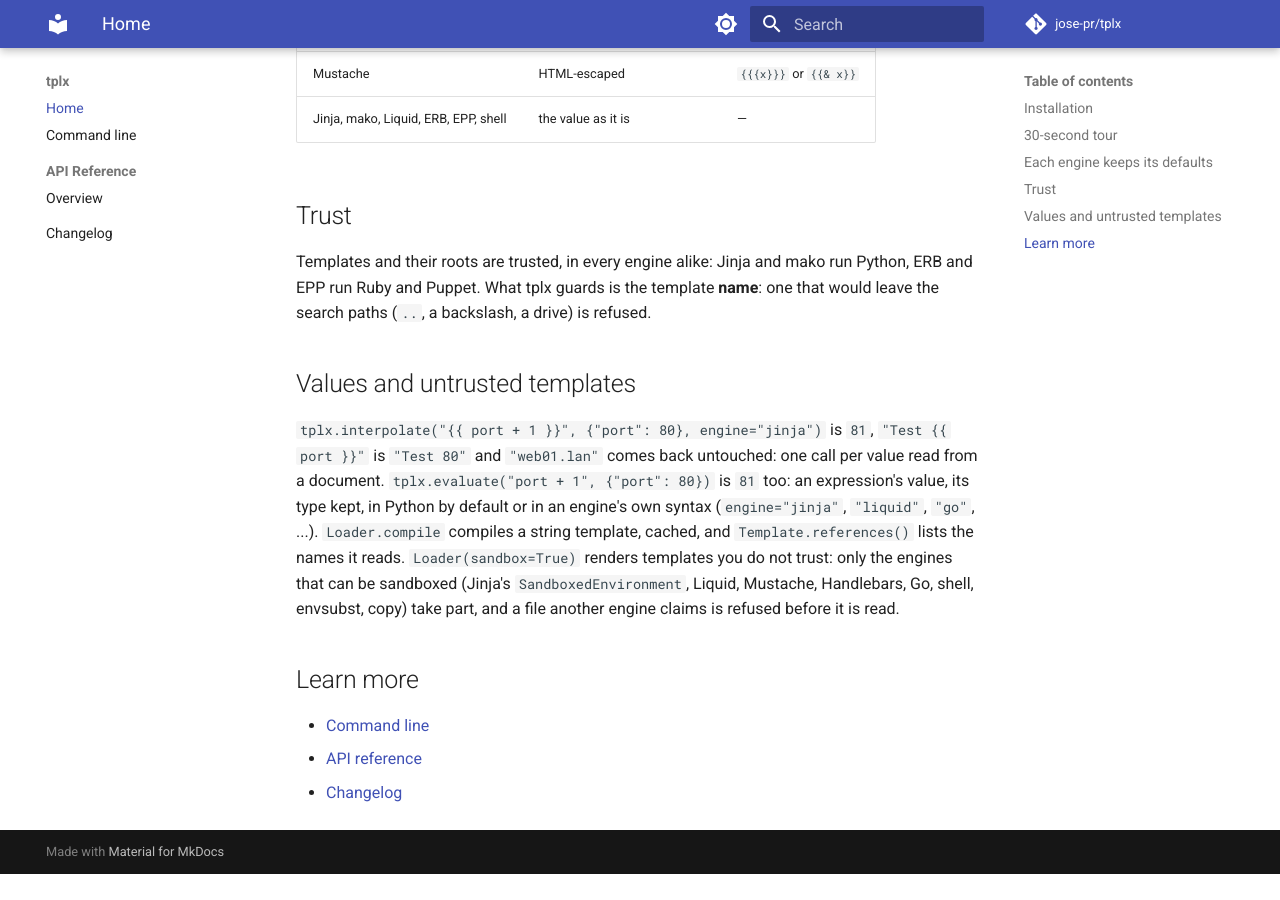
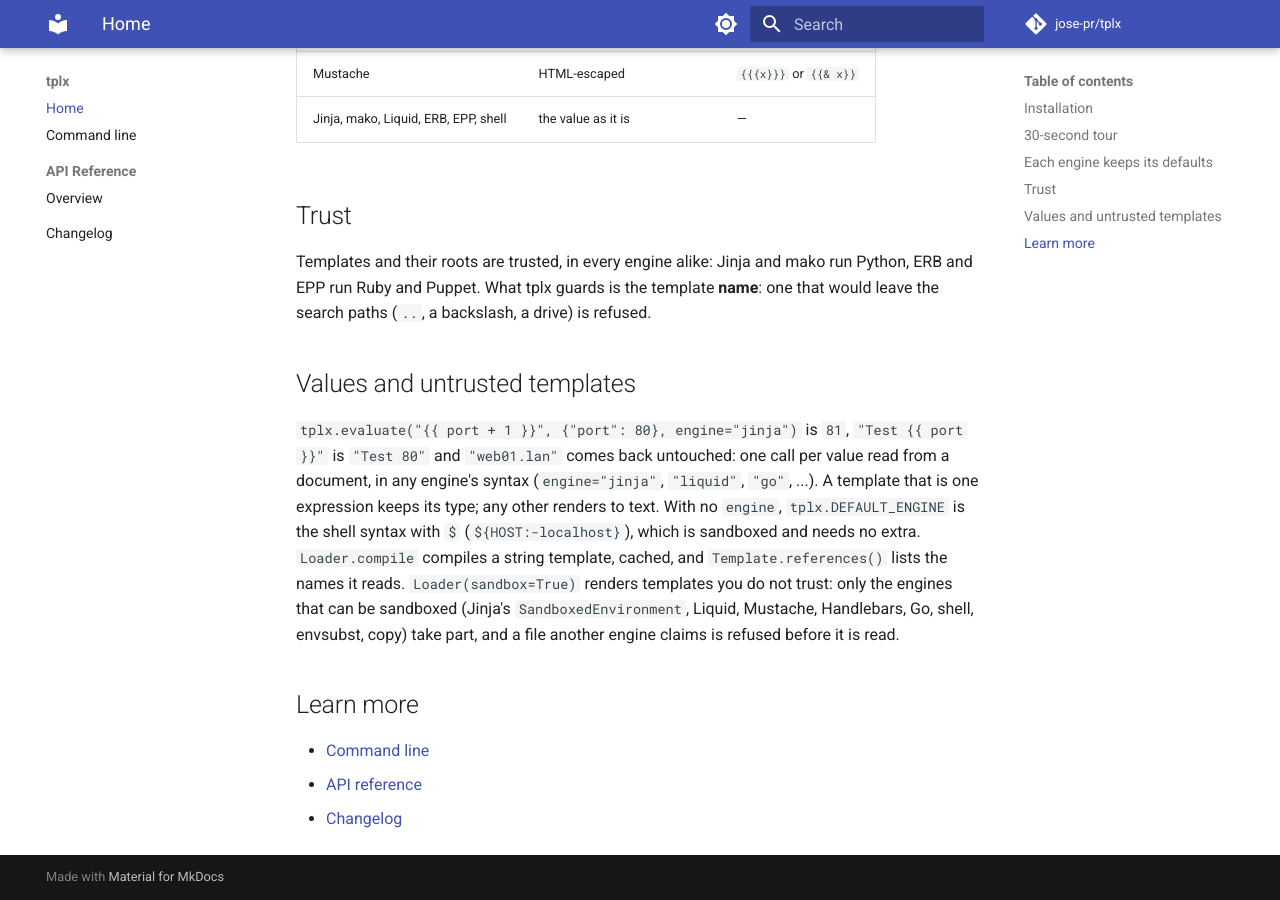
Before and after one commit to jose-pr/tplx, an MkDocs documentation site: the page built from docs/index.md, in a window 1280 px wide and 900 px high, scrolled down 1839 px. Built offline with MkDocs 1.6.1 and Material for MkDocs 9.7.7, drawn with Linux system fonts in a browser that asks for light colours; comment, search, counter and statistics services are not loaded; before the commit the page ends 2713 px from its top, so only the background shows below that.

Commit message:
docs: evaluate takes a template

```diff
--- a/docs/index.md
+++ b/docs/index.md
@@ -62,12 +62,13 @@
 
 ## Values and untrusted templates
 
-`tplx.interpolate("{{ port + 1 }}", {"port": 80}, engine="jinja")` is `81`,
+`tplx.evaluate("{{ port + 1 }}", {"port": 80}, engine="jinja")` is `81`,
 `"Test {{ port }}"` is `"Test 80"` and `"web01.lan"` comes back untouched: one
-call per value read from a document. `tplx.evaluate("port + 1", {"port": 80})`
-is `81` too: an expression's value,
-its type kept, in Python by default or in an engine's own syntax
-(`engine="jinja"`, `"liquid"`, `"go"`, ...). `Loader.compile` compiles a
+call per value read from a document, in any engine's syntax (`engine="jinja"`,
+`"liquid"`, `"go"`, ...). A template that is one expression keeps its type;
+any other renders to text. With no `engine`, `tplx.DEFAULT_ENGINE` is the
+shell syntax with `$` (`${HOST:-localhost}`), which is sandboxed and needs no
+extra. `Loader.compile` compiles a
 string template, cached, and `Template.references()` lists the names it
 reads. `Loader(sandbox=True)` renders templates you do not trust: only the
 engines that can be sandboxed (Jinja's `SandboxedEnvironment`, Liquid,
```
Also changed, not shown: README.md (+8 -6 lines).
